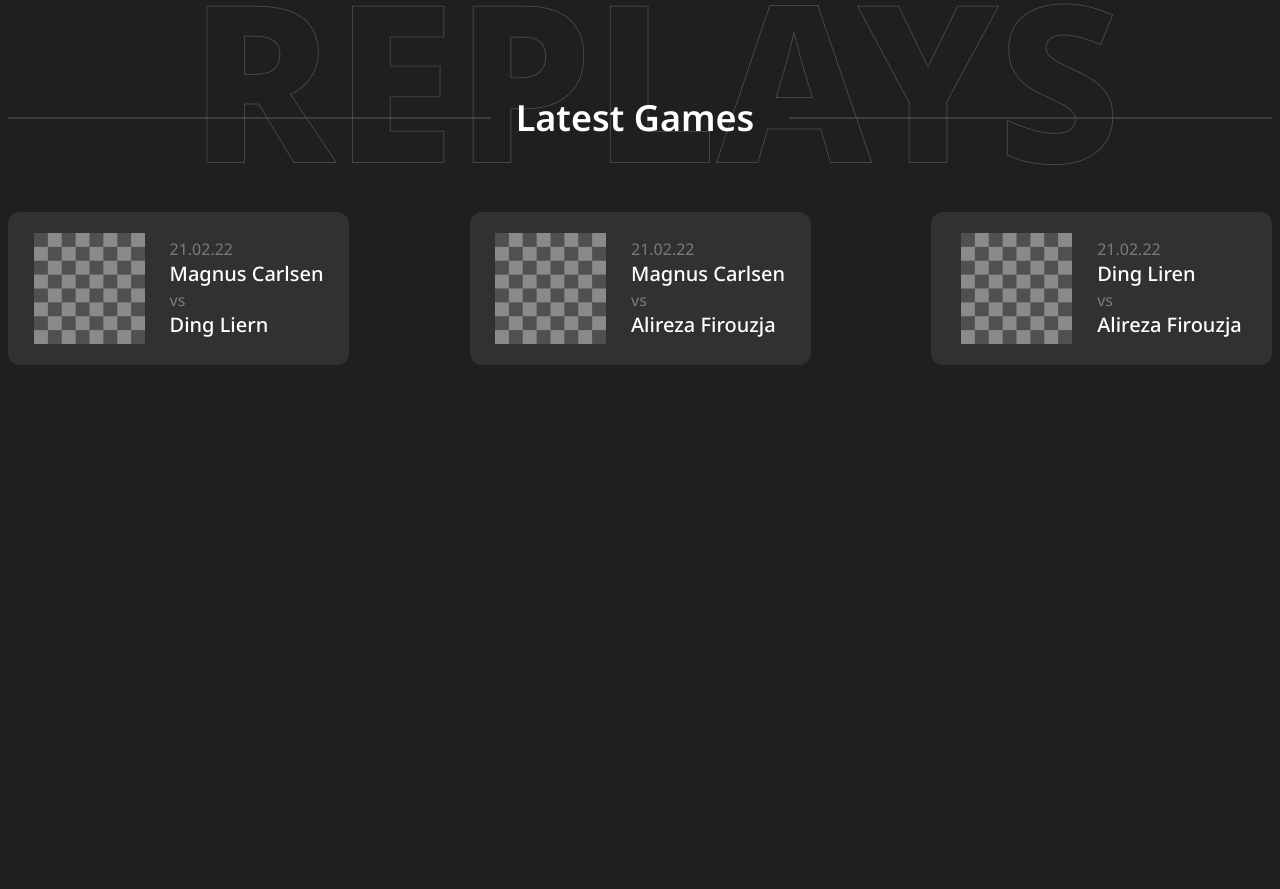
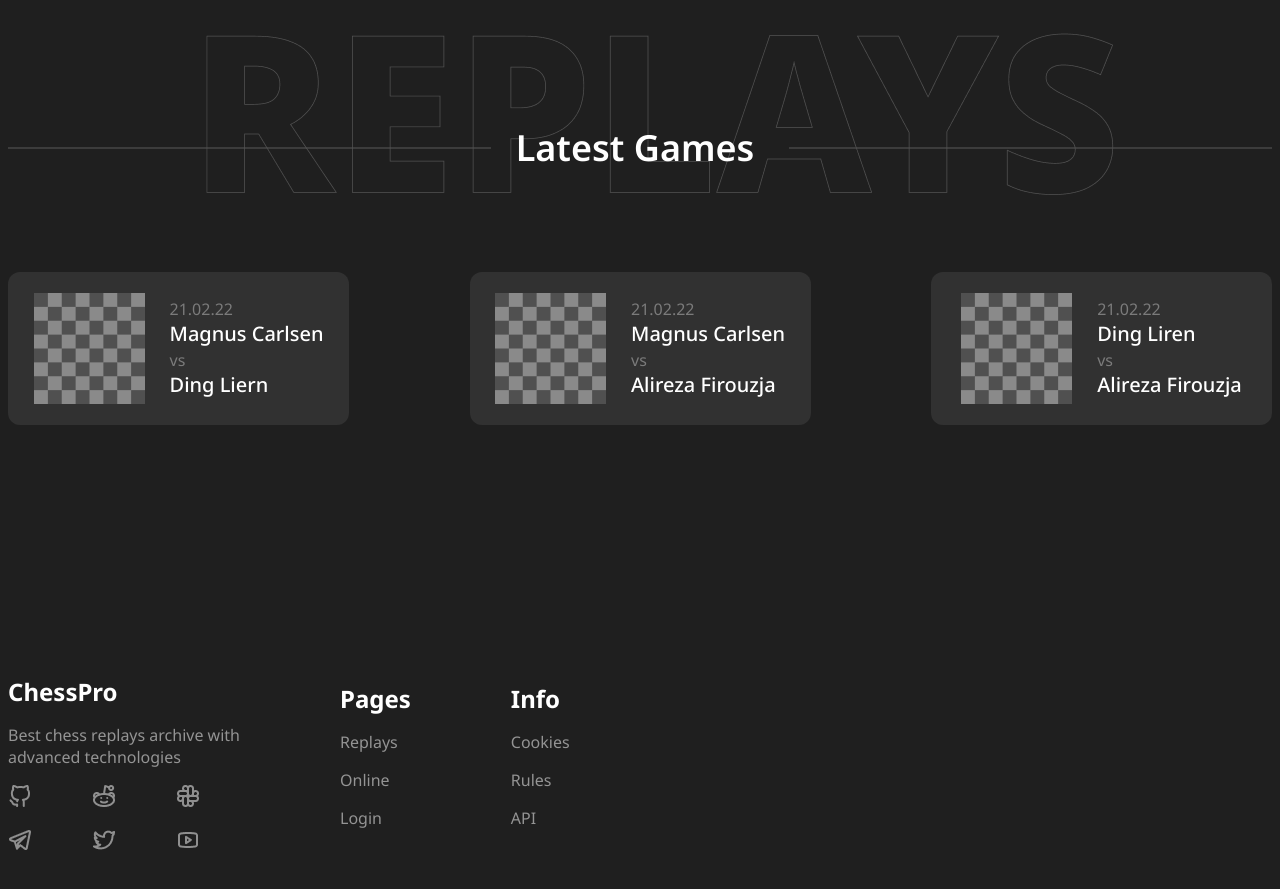
Before and after one commit to syedshafinahmed/Chess-Pro, a plain HTML site: page index.html in a window 1280 px wide. Shown: the part 3408-4297 px from the top of the page. Before the commit the page ends 3781 px from the top, so only its background shows below. Drawn offline with Linux system fonts and the light colour scheme.

Commit message:
added footer

```diff
--- a/index.html
+++ b/index.html
@@ -189,6 +189,33 @@
         </div>
     </div>
 
+    <footer class="container footer">
+        <div class="footerleft">
+            <span>ChessPro</span>
+            <p>Best chess replays archive with <br>advanced technologies</p>
+            <div>
+                <img src="logos/Github.png" alt="">
+                <img src="logos/Reddit.png" alt="">
+                <img src="logos/Slack.png" alt="">
+                <img src="logos/Telegram.png" alt="">
+                <img src="logos/Twitter.png" alt="">
+                <img src="logos/Youtube.png" alt="">
+            </div>
+        </div>
+        <div class="footermiddle">
+            <span>Pages</span>
+            <p>Replays</p>
+            <p>Online</p>
+            <p>Login</p>
+        </div>
+        <div class="footerright">
+            <span>Info</span>
+            <p>Cookies</p>
+            <p>Rules</p>
+            <p>API</p>
+        </div>
+    </footer>
+
 
 </body>
 
--- a/style.css
+++ b/style.css
@@ -234,7 +234,7 @@ header div{
     display: flex;
     justify-content: space-between;
     align-items: center;
-    margin-top: 70px;
+    margin-top: 100px;
 }
 .child1{
     position: absolute;
@@ -265,5 +265,27 @@ header div{
 .latestgames{
     display: flex;
     justify-content: space-between;
-    margin-top: 70px;
+    margin-top: 100px;
 }
+.footerleft span, .footermiddle span, .footerright span{
+    font-weight: bold;
+    font-size: 24px;
+}
+.footerleft p, .footermiddle p, .footerright p{
+    color: #949494;
+}
+.footerleft img{
+    opacity: 0.5;
+}
+.footerleft div{
+    display: grid;
+    grid-template-columns: repeat(3, 1fr);
+    gap: 20px 20px;
+}
+.footer{
+    margin-top: 250px;
+    margin-bottom: 200px;
+    display: flex;
+    align-items: center;
+    gap: 100px;
+}
```
